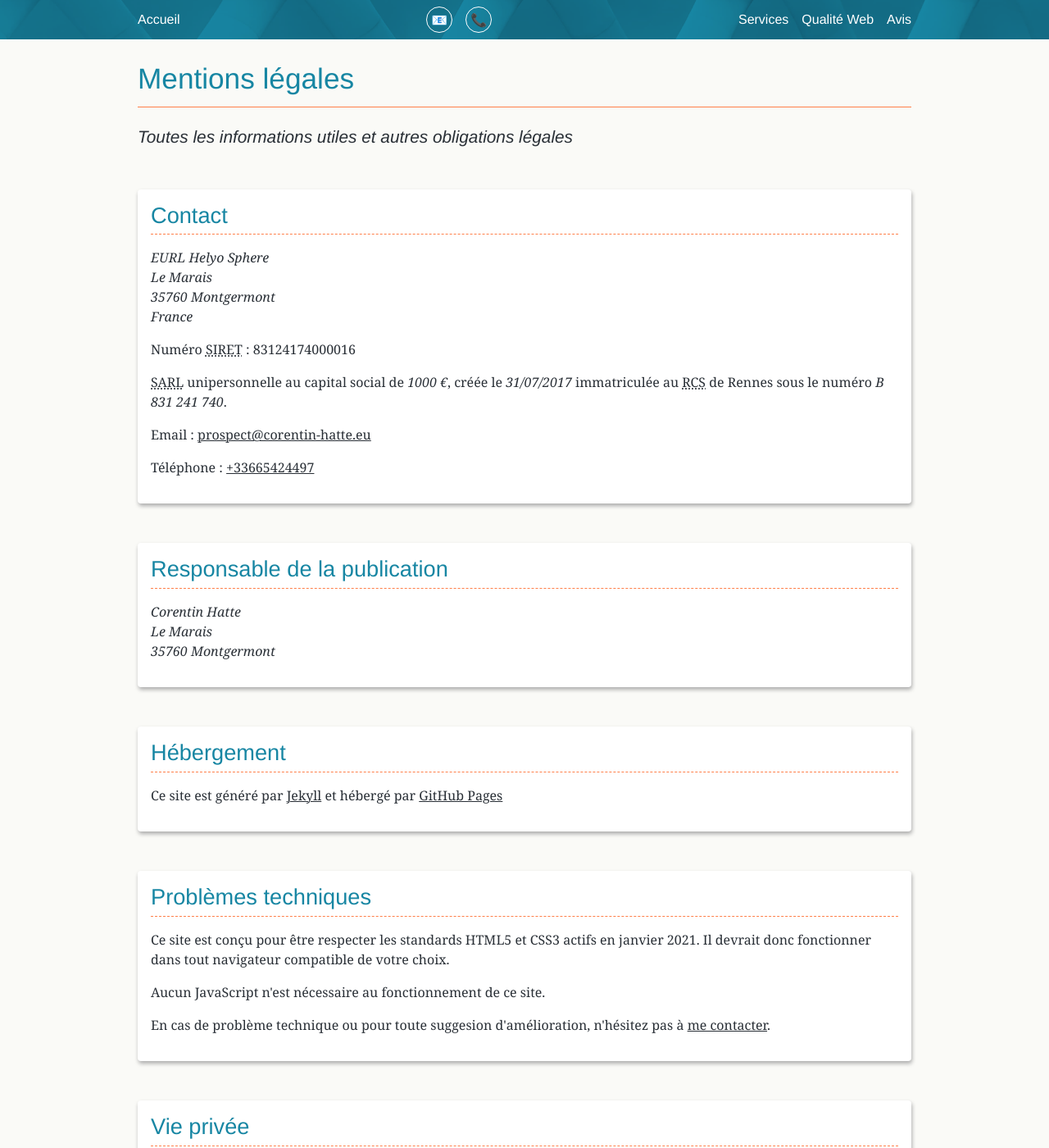
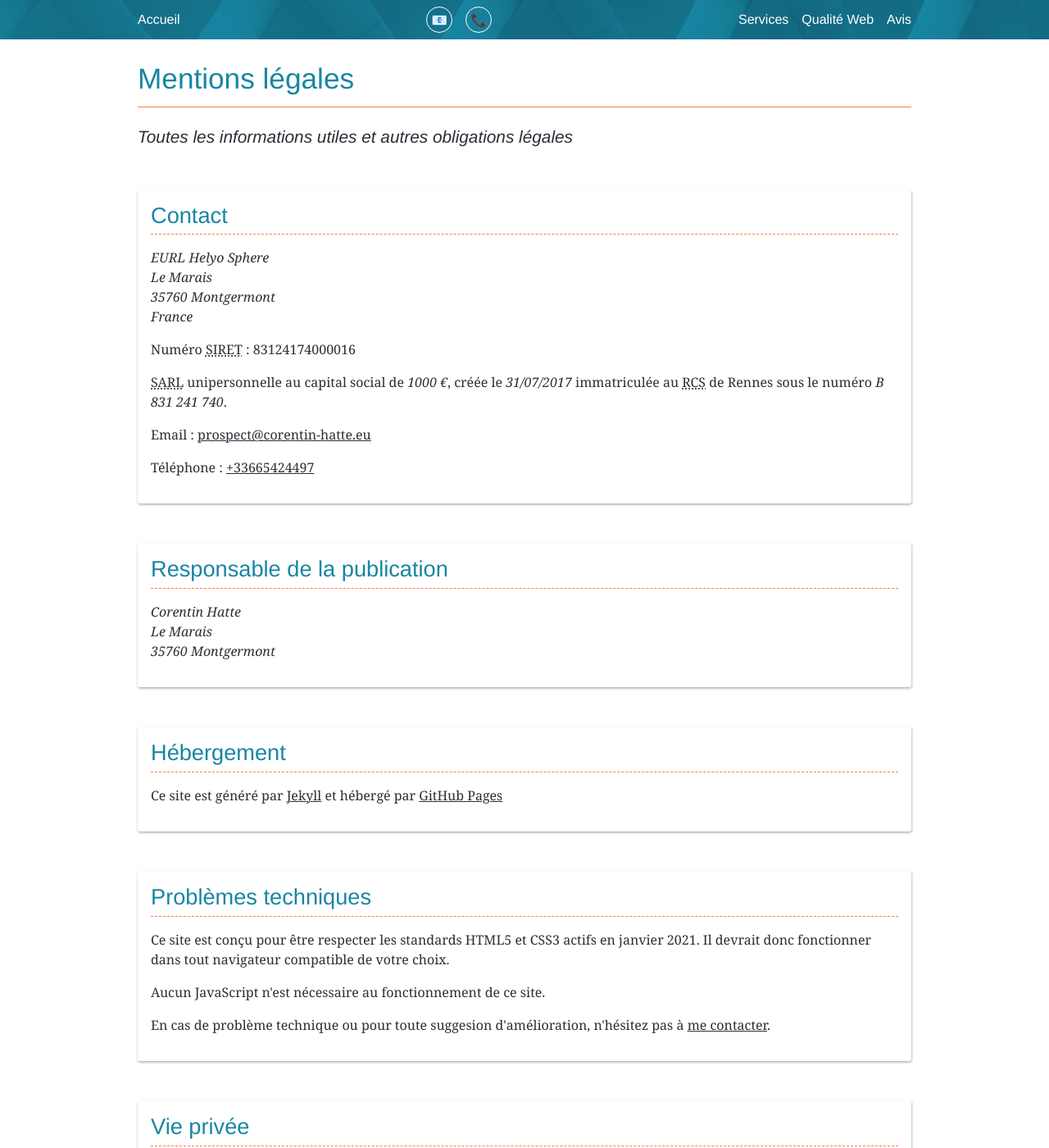
Before and after one commit to viki53/Website-static, a Jekyll site: the page built from mentions-legales.html, in a window 1280 px wide and 1400 px high. Shown: the whole window at 82% size. Built offline with Jekyll 4.4.1, drawn with Linux system fonts in a browser that asks for light colours; comment, search, counter and statistics services are not loaded.

Commit message:
Use white page background

```diff
--- a/_sass/card.scss
+++ b/_sass/card.scss
@@ -4,8 +4,8 @@
 	margin: 0;
 	padding: 1rem;
 	background-color: #fff;
-	box-shadow: 1px 3px 5px var(--color-shadow);
-	border-radius: 4px;
+	box-shadow: .5px 1.5px 3px var(--color-shadow);
+	border-radius: 3px;
 
 	& > * {
 		flex: 0;
--- a/css/styles.scss
+++ b/css/styles.scss
@@ -4,7 +4,7 @@
 
 :root {
 	--color-text: #292f36;
-	--color-bg: #fafaf7;
+	--color-bg: #fff;
 	--color-shadow: #acacac;
 	--color-helyo-blue: #1786a3;
 	--color-helyo-orange: #ff7f49;
@@ -45,7 +45,7 @@
 	overflow: hidden;
 	position: relative;
 	z-index: 5;
-	background-color: #fafaf7;
+	background-color: var(--color-bg);
 	min-height: calc(100vh - 8rem);
 
 	[id] {
```
